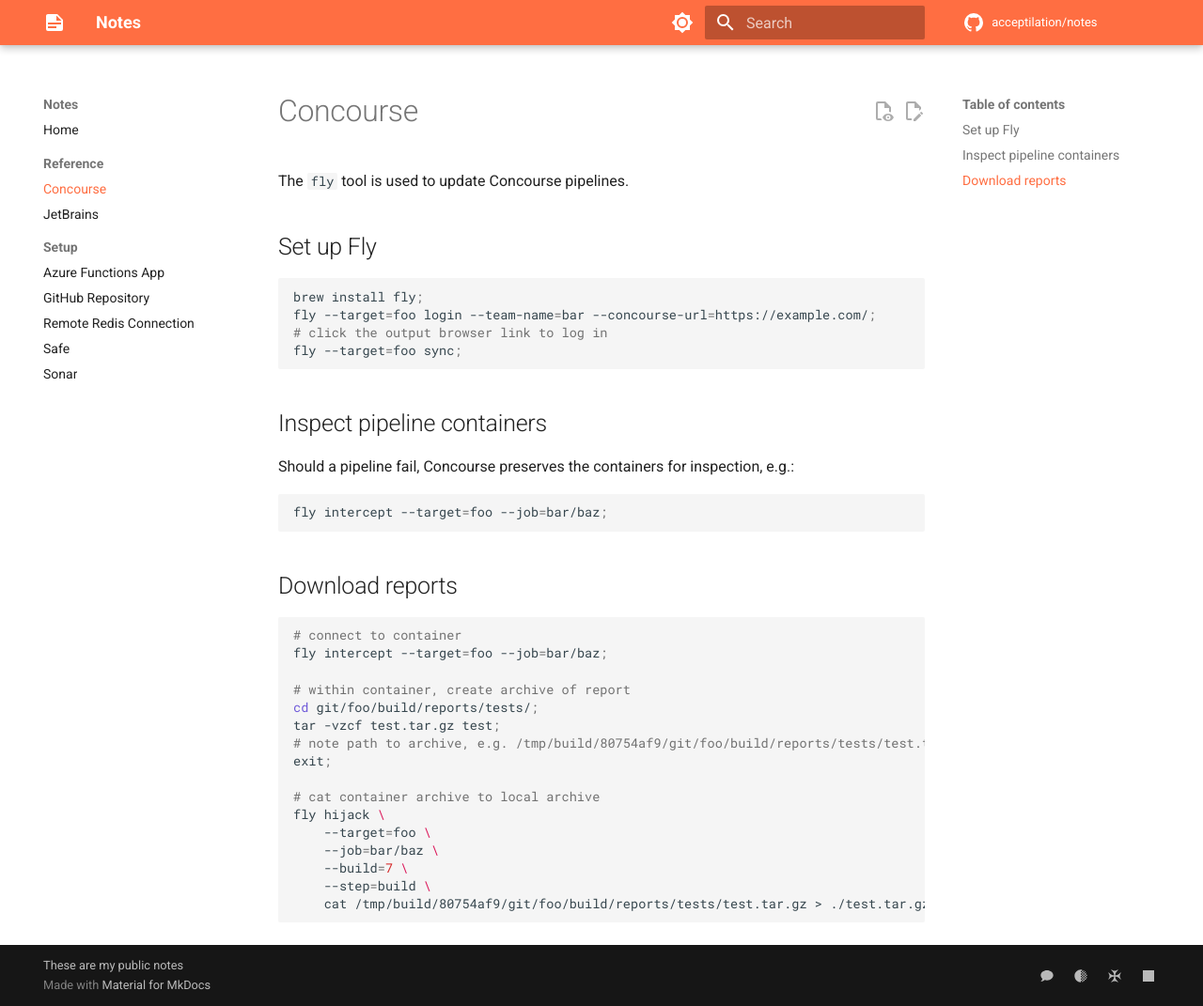
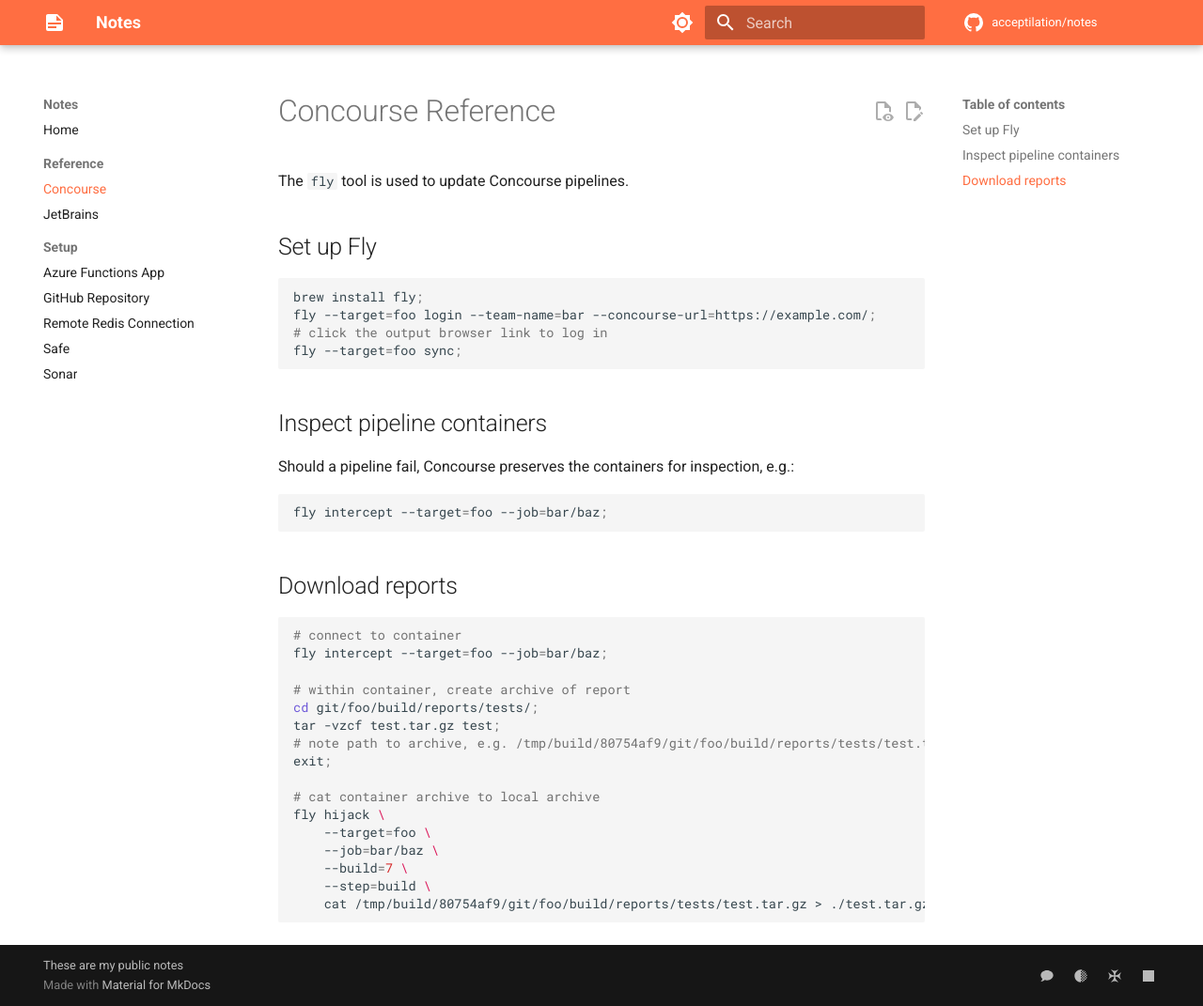
Before and after one commit to acceptilation/acceptilation.github.io, an MkDocs documentation site: the page built from docs/concourse.md, in a window 1280 px wide and 1071 px high. Shown: the whole window at 94% size. Built offline with MkDocs 1.6.1 and Material for MkDocs 9.7.7, drawn with Linux system fonts in a browser that asks for light colours; plug-ins that fetch from the network failed and are left out; comment, search, counter and statistics services are not loaded.

Commit message:
Update Concourse title to include "Reference"

```diff
--- a/docs/concourse.md
+++ b/docs/concourse.md
@@ -1,4 +1,4 @@
-# Concourse
+# Concourse Reference
 
 The `fly` tool is used to update Concourse pipelines.
 
```
